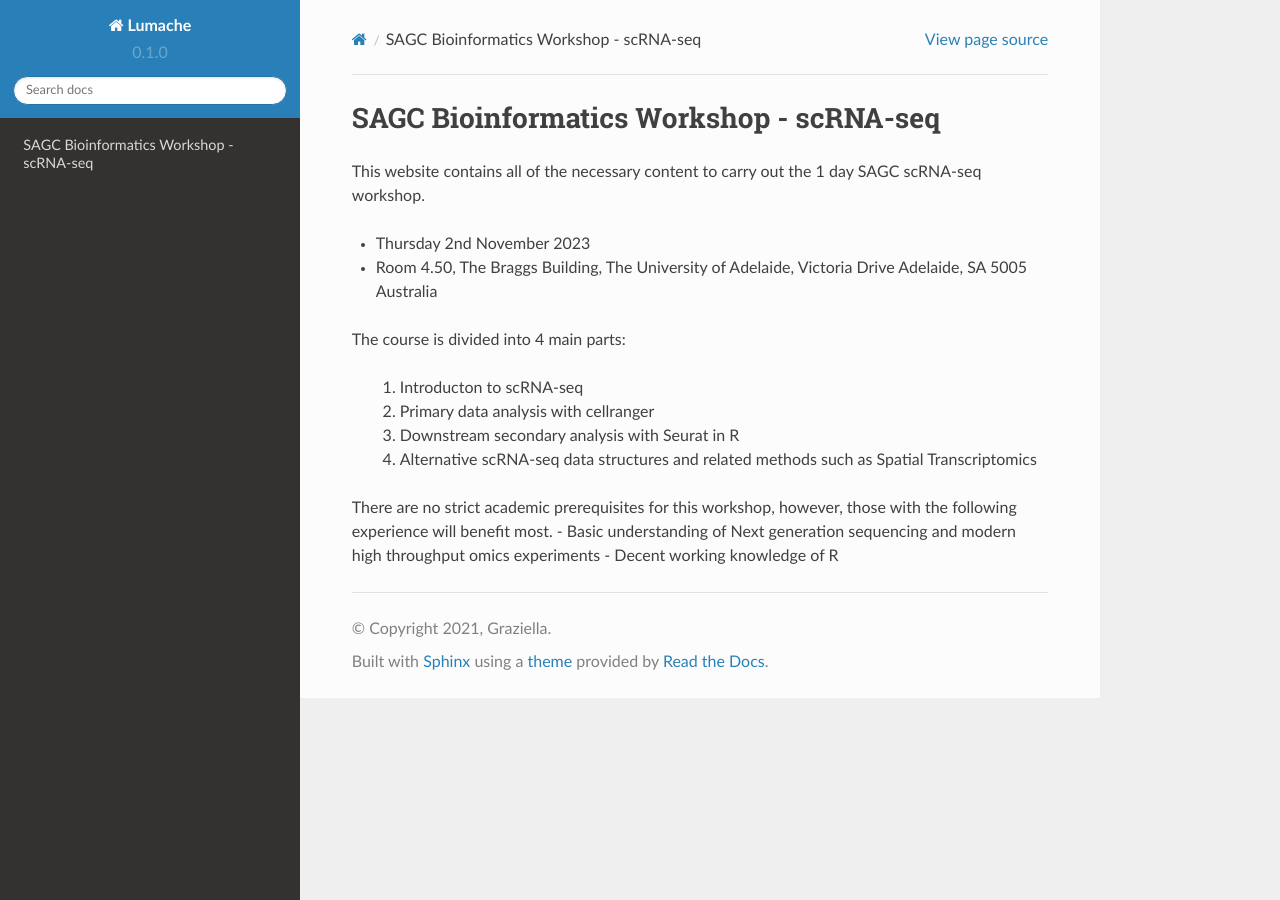
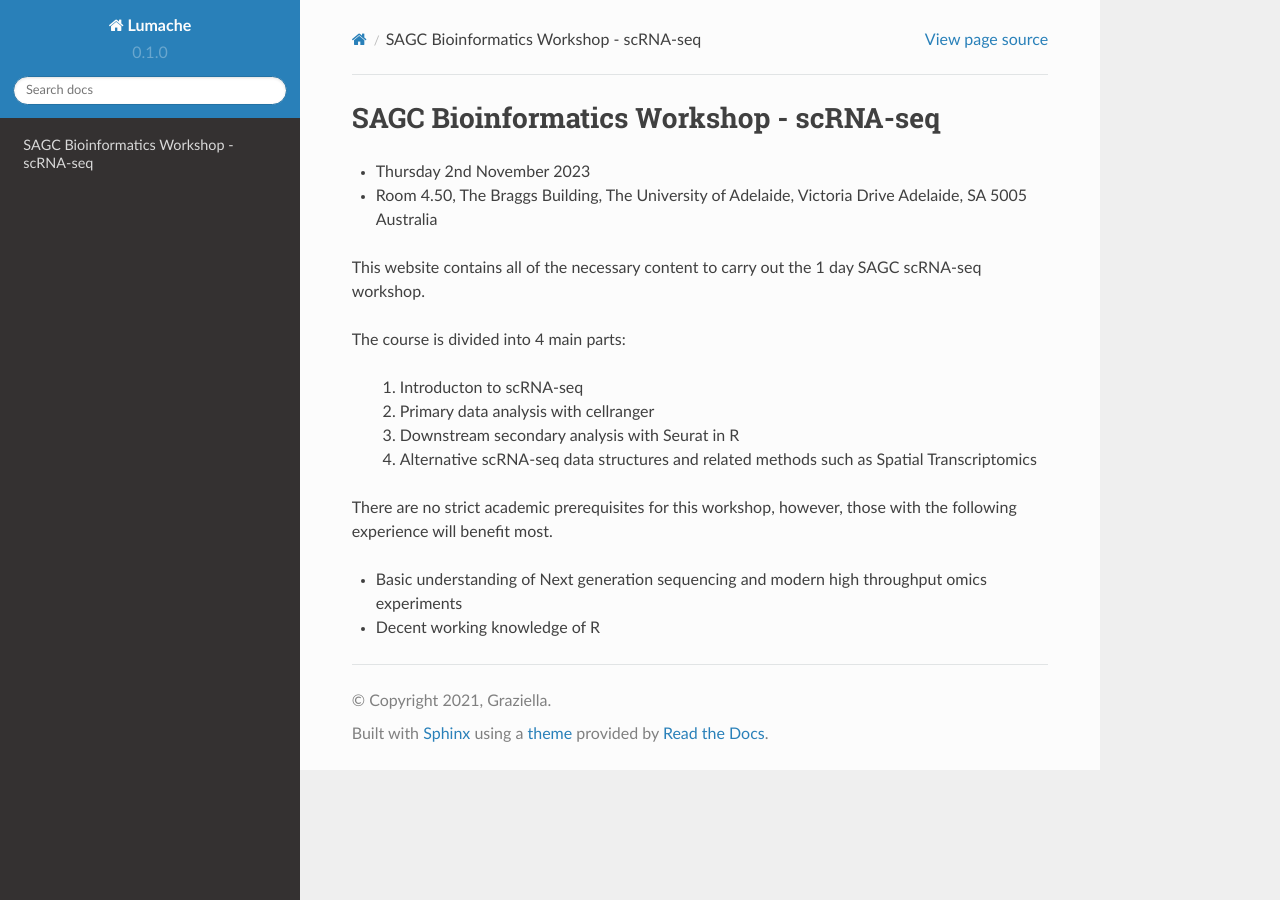
Before and after one commit to dw-thomson/SAGC_scRNAseq_workshop, a Sphinx documentation site: the page built from docs/source/index.rst, in a window 1280 px wide. Built offline with Sphinx 7.4.7 and the Read the Docs theme 2.0.0, drawn with Linux system fonts in a browser that asks for light colours.

```diff
--- a/docs/source/index.rst
+++ b/docs/source/index.rst
@@ -1,10 +1,10 @@
 SAGC Bioinformatics Workshop - scRNA-seq
 ==============================
 
-This website contains all of the necessary content to carry out the 1 day SAGC scRNA-seq workshop.
-
 -	Thursday 2nd November 2023
 -	Room 4.50, The Braggs Building, The University of Adelaide, Victoria Drive Adelaide, SA 5005 Australia
+
+This website contains all of the necessary content to carry out the 1 day SAGC scRNA-seq workshop.
 
 The course is divided into 4 main parts:
 
@@ -14,5 +14,6 @@ The course is divided into 4 main parts:
       4. Alternative scRNA-seq data structures and related methods such as Spatial Transcriptomics
 
 There are no strict academic prerequisites for this workshop, however, those with the following experience will benefit most.
+
 -	Basic understanding of Next generation sequencing and modern high throughput omics experiments
 -	Decent working knowledge of R
```
